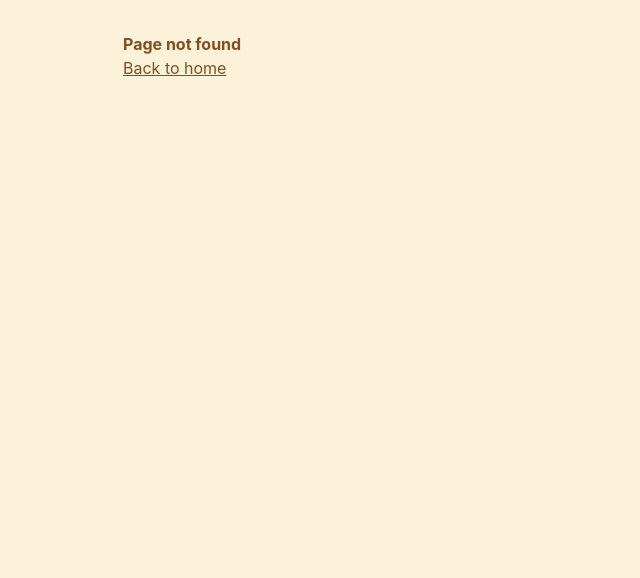
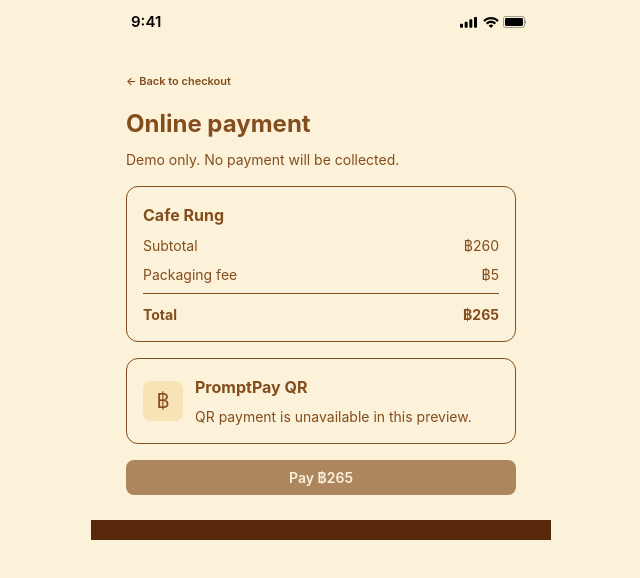
Before and after one commit to Shiro-Tako/kmutt-cafeQ, a React (Vite) app in the folder frontend/: page /payment/online in a window 1280 px wide. Before the commit this address had no page. Shown: the top 578 px of the page, without its empty margins (319-959 px from the left). Built offline with nearby package versions, Linux system fonts and the light colour scheme.

Commit message:
Add an online payment preview to checkout

```diff
--- a/frontend/src/App.jsx
+++ b/frontend/src/App.jsx
@@ -4,6 +4,7 @@ import useStoredState from './hooks/useStoredState.js';
 import { LoginPage, WelcomePage } from './pages/AccessPages.jsx';
 import { CafesPage, DrinkPage, FavoritesPage } from './pages/CatalogPages.jsx';
 import HomePage from './pages/HomePage.jsx';
+import OnlinePaymentPage from './pages/OnlinePaymentPage.jsx';
 import { BasketPage, PaymentPage, StaffPage } from './pages/OrderPages.jsx';
 
 function DrinkRoute(props) {
@@ -64,6 +65,7 @@ export default function App() {
       <Route path="/favorites" element={<FavoritesPage favorites={favorites} toggleFavorite={toggleFavorite} />} />
       <Route path="/basket" element={<BasketPage basket={basket} orders={orders} changeQuantity={changeQuantity} clearCafe={clearCafe} />} />
       <Route path="/payment" element={<PaymentPage basket={basket} placeOrder={placeOrder} />} />
+      <Route path="/payment/online" element={<OnlinePaymentPage basket={basket} />} />
       <Route path="/staff/orders" element={<StaffPage orders={orders} advanceOrder={advanceOrder} />} />
       <Route path="*" element={<main className="missing"><h1>Page not found</h1><Link to="/">Back to home</Link></main>} />
     </Routes>
--- /dev/null
+++ b/frontend/src/pages/OnlinePaymentPage.jsx
@@ -0,0 +1,38 @@
+import { Link, useSearchParams } from 'react-router';
+import { StatusBar } from '../components/layout/CafeLayout.jsx';
+import { baht } from '../data/menu.js';
+import { getCheckout } from './OrderPages.jsx';
+
+export default function OnlinePaymentPage({ basket }) {
+  const [params] = useSearchParams();
+  const { cafe, subtotal, fee } = getCheckout(basket, params.get('cafe'));
+  const checkoutUrl = `/payment?${params.toString()}`;
+
+  return (
+    <main className="payment-screen online-payment">
+      <StatusBar />
+      <section className="payment-section">
+        <Link className="edit-order" to={checkoutUrl}>← Back to checkout</Link>
+        <h1>Online payment</h1>
+        <p>Demo only. No payment will be collected.</p>
+        {subtotal > 0 ? (
+          <>
+            <div className="outlined online-summary">
+              <h2>{cafe}</h2>
+              <div className="spread"><span>Subtotal</span><span>{baht(subtotal)}</span></div>
+              <div className="spread"><span>Packaging fee</span><span>{baht(fee)}</span></div>
+              <div className="spread online-total"><strong>Total</strong><strong>{baht(subtotal + fee)}</strong></div>
+            </div>
+            <div className="outlined online-method">
+              <span className="payment-preview-icon" aria-hidden="true">฿</span>
+              <div><h2>PromptPay QR</h2><p>QR payment is unavailable in this preview.</p></div>
+            </div>
+            <button className="primary preview-pay" disabled>Pay {baht(subtotal + fee)}</button>
+          </>
+        ) : (
+          <p>Your basket has no items for {cafe}. <Link className="edit-order" to="/cafes">Browse the menu</Link></p>
+        )}
+      </section>
+    </main>
+  );
+}
--- a/frontend/src/pages/OrderPages.jsx
+++ b/frontend/src/pages/OrderPages.jsx
@@ -6,6 +6,13 @@ import { baht, cafes, getCafe, getItem } from '../data/menu.js';
 
 export function total(items) {
   return Object.entries(items).reduce((sum, [id, count]) => sum + getItem(id).price * count, 0);
+}
+
+export function getCheckout(basket, requestedCafe) {
+  const cafe = cafes.find((name) => name === requestedCafe) ?? cafes[0];
+  const items = Object.fromEntries(Object.entries(basket).filter(([id]) => getCafe(getItem(id)) === cafe));
+  const subtotal = total(items);
+  return { cafe, items, subtotal, fee: subtotal ? 5 : 0 };
 }
 
 export function BasketPage({ basket, orders, changeQuantity, clearCafe }) {
@@ -84,14 +91,12 @@ export function BasketPage({ basket, orders, changeQuantity, clearCafe }) {
 }
 
 export function PaymentPage({ basket, placeOrder }) {
-  const [params] = useSearchParams();
+  const [params, setParams] = useSearchParams();
   const navigate = useNavigate();
-  const cafe = cafes.find((name) => name === params.get('cafe')) ?? cafes[0];
-  const [pickup, setPickup] = useState(cafe);
+  const { cafe, items, subtotal, fee } = getCheckout(basket, params.get('cafe'));
+  const counter = `${cafe} pickup counter`;
+  const pickup = params.get('pickup') === 'counter' ? counter : cafe;
   const [editing, setEditing] = useState(false);
-  const items = Object.fromEntries(Object.entries(basket).filter(([id]) => getCafe(getItem(id)) === cafe));
-  const subtotal = total(items);
-  const fee = subtotal ? 5 : 0;
   return (
     <main className="payment-screen">
       <StatusBar />
@@ -102,7 +107,7 @@ export function PaymentPage({ basket, placeOrder }) {
         <h2><Icon file="26886.svg" /> Pickup point</h2>
         <div className="spread">
           {editing
-            ? <select aria-label="Pickup point" value={pickup} onChange={(event) => setPickup(event.target.value)}><option>{cafe}</option><option>{cafe} pickup counter</option></select>
+            ? <select aria-label="Pickup point" value={pickup} onChange={(event) => setParams({ cafe, pickup: event.target.value === counter ? 'counter' : 'cafe' }, { replace: true })}><option>{cafe}</option><option>{counter}</option></select>
             : <p>{pickup}</p>}
           <button onClick={() => setEditing(!editing)}>{editing ? 'Done' : 'Edit'}</button>
         </div>
@@ -124,8 +129,12 @@ export function PaymentPage({ basket, placeOrder }) {
         <div className="spread payment-total"><strong>TOTAL</strong><strong>{baht(subtotal + fee)}</strong></div>
       </section>
       <section className="payment-section">
-        {subtotal > 0 ? <button className="primary" onClick={() => { placeOrder(cafe, pickup, items, fee); navigate('/basket?tab=orders'); }}>Confirm pickup order</button> : <Link to="/cafes">Browse the menu</Link>}
-        <p>Preview only. No payment is collected.</p>
+        {subtotal > 0 ? (
+          <div className="checkout-actions">
+            <button className="primary" onClick={() => { placeOrder(cafe, pickup, items, fee); navigate('/basket?tab=orders'); }}>Confirm pickup order</button>
+            <Link className="staff-login outlined" to={`/payment/online?${params.toString()}`}>Preview online payment</Link>
+          </div>
+        ) : <Link to="/cafes">Browse the menu</Link>}
       </section>
     </main>
   );
--- a/frontend/src/styles/index.css
+++ b/frontend/src/styles/index.css
@@ -190,3 +190,13 @@ h1, h2, h3, strong, b { font-weight: 650; }
 .menu-item-copy span { margin-block: 4px; }
 .drink-card a > span { gap: 5px; }
 .drink-card small { font-size: 11px; }
+.checkout-actions { display: grid; gap: 10px; }
+.checkout-actions .staff-login { border-radius: 8px; }
+.online-payment h1 { margin-top: 16px; font-size: 24px; }
+.online-summary, .online-method { margin-block: 16px; padding: 16px; border-radius: 12px; }
+.online-summary .spread { margin-top: 8px; }
+.online-total { border-top: 1px solid var(--ink); padding-top: 10px; }
+.online-method { display: flex; gap: 12px; align-items: center; }
+.online-method p { margin-bottom: 0; }
+.payment-preview-icon { display: grid; place-items: center; flex: 0 0 40px; height: 40px; border-radius: 8px; background: var(--canvas); font-size: 20px; }
+.preview-pay:disabled { opacity: .65; }
```
